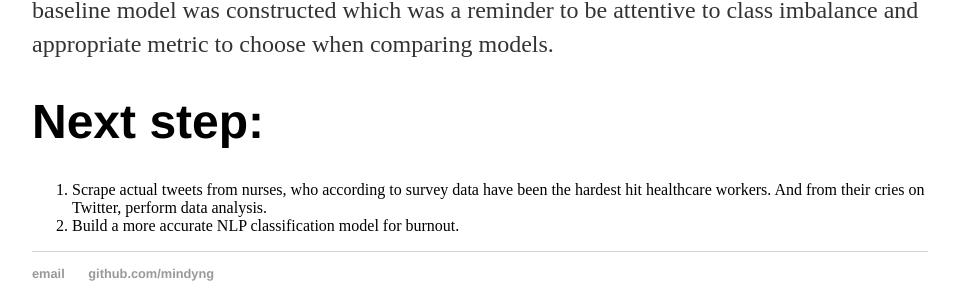
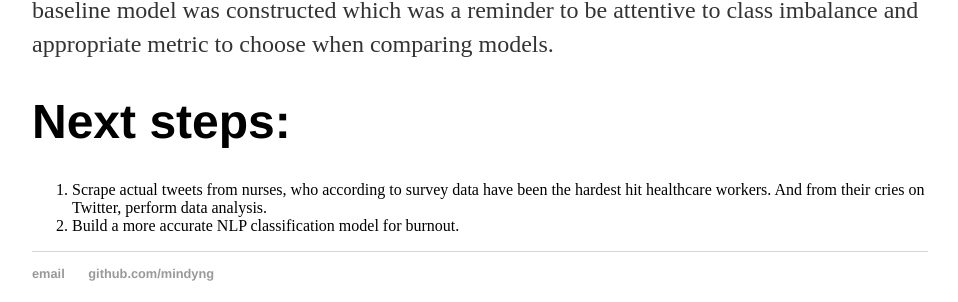
Before and after one commit to mindyng/mindyng.github.io, a Jekyll site: the page built from _posts/2021-01-03-Healthcare-workers-burnout.md, in a window 1280 px wide. Shown: the part 1124-1426 px from the top of the page, without its empty margins (160-1118 px from the left). Built offline with Jekyll 4.4.1, drawn with Linux system fonts in a browser that asks for light colours; our own code applies the rules of GitHub Pages for plain Markdown files.

Commit message:
Update 2021-01-03-Healthcare-workers-burnout.md

```diff
--- a/_posts/2021-01-03-Healthcare-workers-burnout.md
+++ b/_posts/2021-01-03-Healthcare-workers-burnout.md
@@ -10,6 +10,6 @@ The model was assessed using an F1 score which is the metric of choice for imbal
 
 This initial exploration allowed me to see from real survey data what the numerical breakdown for burnout causes were and what has relieved anxiety/stress. Also, an intial baseline model was constructed which was a reminder to be attentive to class imbalance and appropriate metric to choose when comparing models.
 
-# Next step:
+# Next steps:
 1. Scrape actual tweets from nurses, who according to survey data have been the hardest hit healthcare workers. And from their cries on Twitter, perform data analysis.
 1. Build a more accurate NLP classification model for burnout.
```
